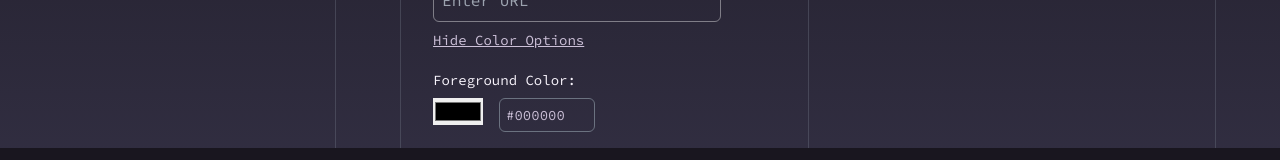
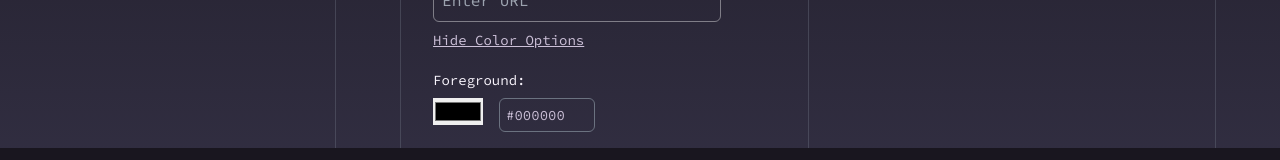
Before and after one commit to MashedTaytors/Steele-site, a Next.js app: page /projects in a window 1280 px wide. Both pictures are taken after a click on the button "Modify Colors". Shown: the part 498-658 px from the top of the page. Built offline with nearby package versions, Linux system fonts and the light colour scheme; no server answers.

Commit message:
modify color layout change

```diff
--- a/src/components/qr-generator.tsx
+++ b/src/components/qr-generator.tsx
@@ -62,7 +62,7 @@ const QRCodeGenerator: React.FC = () => {
 
           <div className="flex flex-col gap-4 my-3">
             <div className="flex flex-col gap-2">
-              <label className="text-sm text-foreground">Foreground Color:</label>
+              <label className="text-sm text-foreground">Foreground:</label>
                 <div className="flex flex-row gap-4">
                   <input
                     type="color"
@@ -80,7 +80,7 @@ const QRCodeGenerator: React.FC = () => {
                 </div>
             </div>
             <div className="flex flex-col gap-2">
-              <label className="text-sm text-foreground">Background Color:</label>
+              <label className="text-sm text-foreground">Background:</label>
               <div className="flex flex-row gap-4">
                 <input
                   type="color"
```
